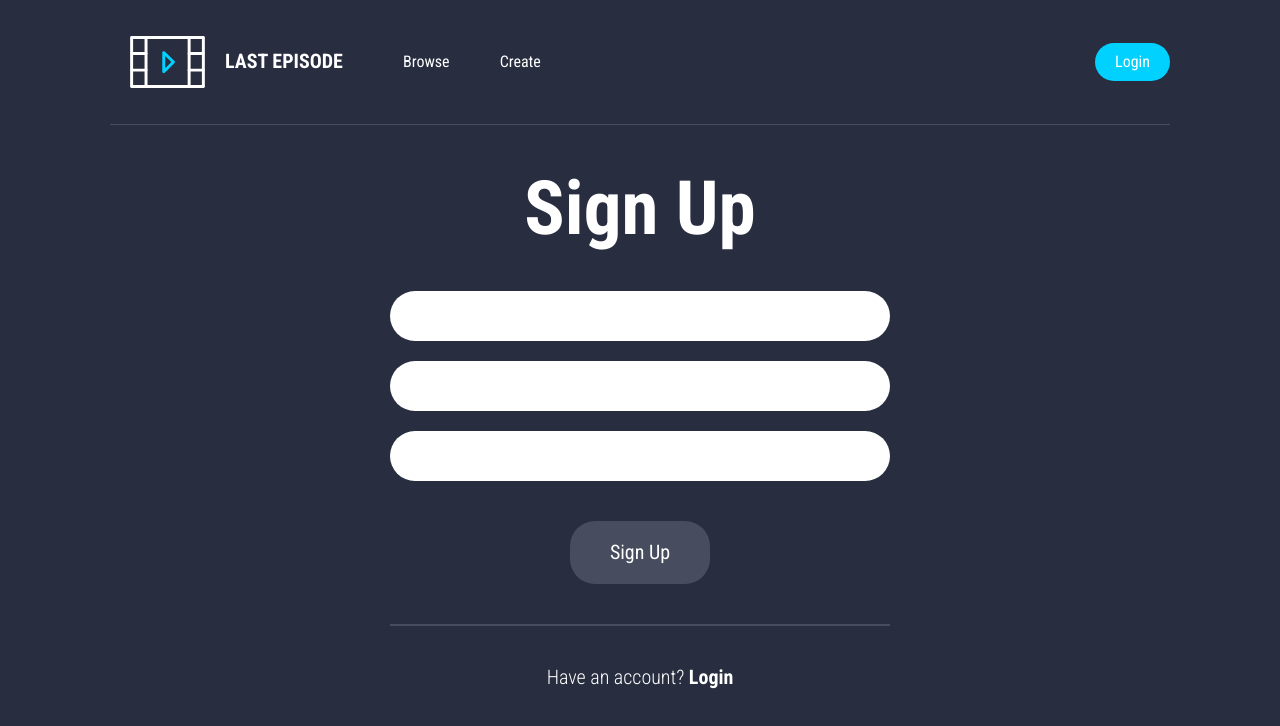
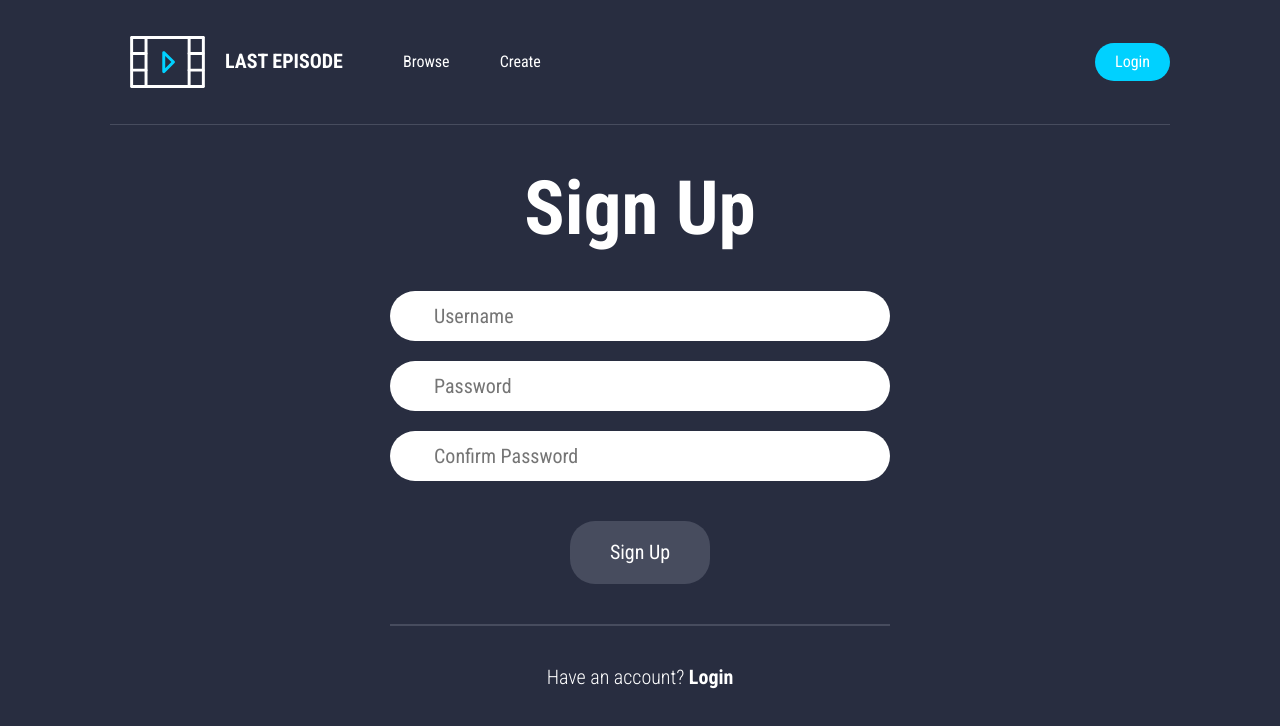
Before and after one commit to itsjeevan/last-episode, a React (Create React App) app in the folder frontend/: page /login in a window 1280 px wide. Both pictures are taken after a click on the link "Sign Up". Shown: the top 726 px of the page. Built offline with nearby package versions, Linux system fonts and the light colour scheme; no server answers.

Commit message:
Added password confirm functionality

```diff
--- a/frontend/src/components/login/Login.js
+++ b/frontend/src/components/login/Login.js
@@ -76,6 +76,9 @@ const Login = ({ setUser }) => {
   // Regsiter form event handler
   const handleOnClickSignUp = async event => {
     event.preventDefault()
+    if (password !== passwordConfirm) {
+      return
+    }
     // Try to login user
     try {
       await userService.create({ username, password })
@@ -130,6 +133,7 @@ const Login = ({ setUser }) => {
               type="text"
               value={username}
               onChange={handleOnChangeUsername}
+              placeholder="Username"
             />
           </div>
           <div>
@@ -137,6 +141,7 @@ const Login = ({ setUser }) => {
               type="password"
               value={password}
               onChange={handleOnChangePassword}
+              placeholder="Password"
             />
           </div>
           <div>
@@ -144,6 +149,7 @@ const Login = ({ setUser }) => {
               type="password"
               value={passwordConfirm}
               onChange={handleOnChangePasswordConfirm}
+              placeholder="Confirm Password"
             />
           </div>
           <LoginButton onClick={handleOnClickSignUp}>Sign Up</LoginButton>
```
